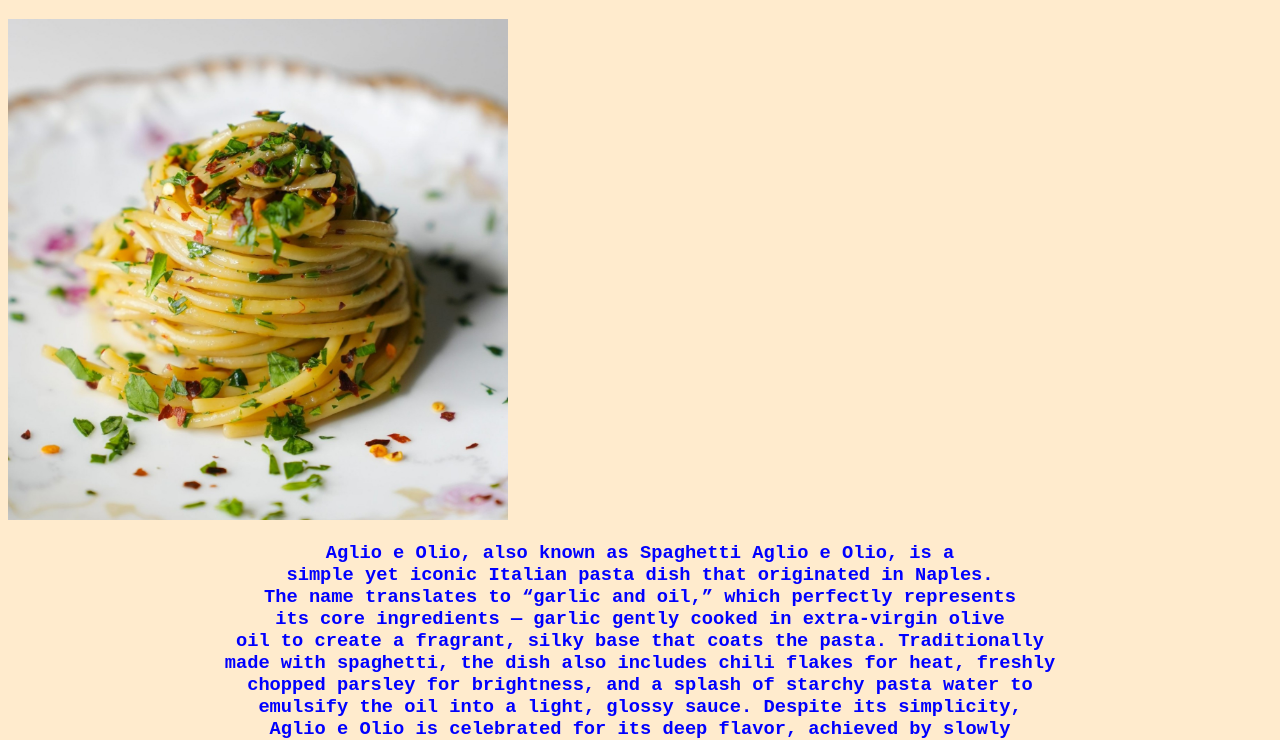
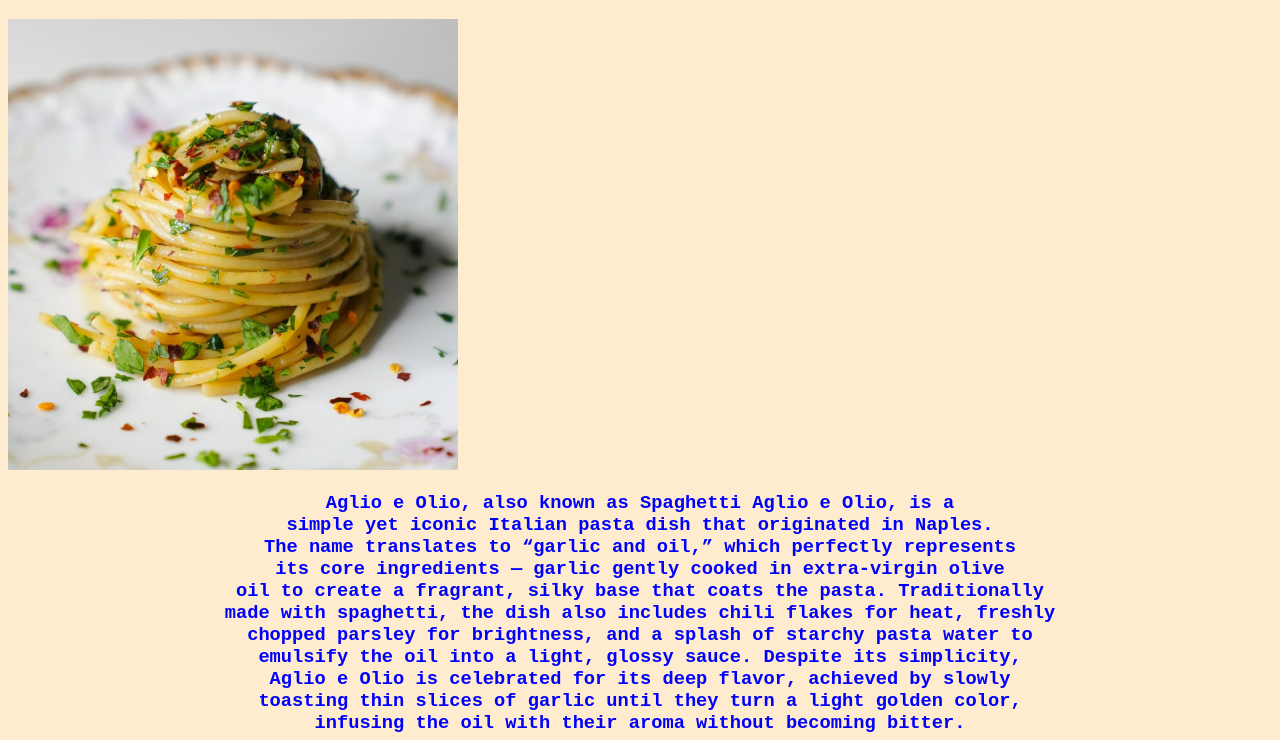
Before and after one commit to VLZH09/my-newbie-repo, a plain HTML site: page index.html in a window 1280 px wide. Shown: the part 61-801 px from the top of the page. Drawn offline with Linux system fonts and the light colour scheme.

Commit message:
AglioOlio3.0

```diff
--- a/index.html
+++ b/index.html
@@ -10,7 +10,7 @@
     <h1>Talking about aglio olio</h1>
     <div class="row">
         <div class="column">
-            <img src="Aglio_Olio.jpg" width="500">
+            <img src="Aglio_Olio.jpg" width="450px">
         </div>
     </div>
     <h3>Aglio e Olio, also known as Spaghetti Aglio e Olio, is a <br>
```
